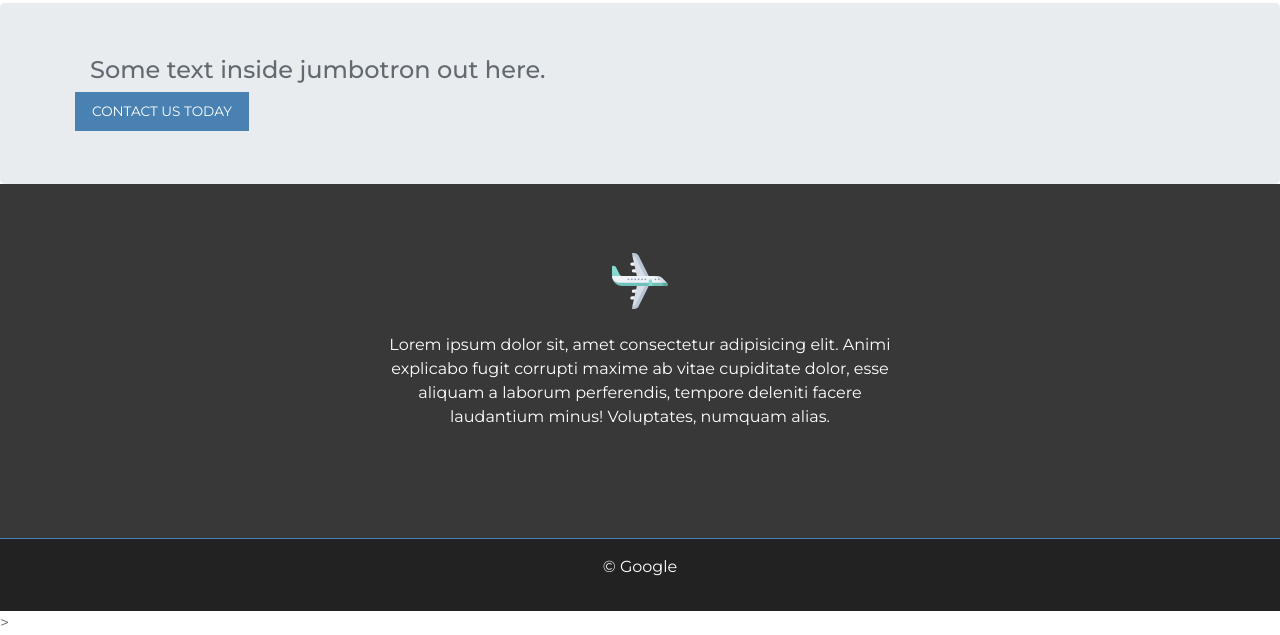
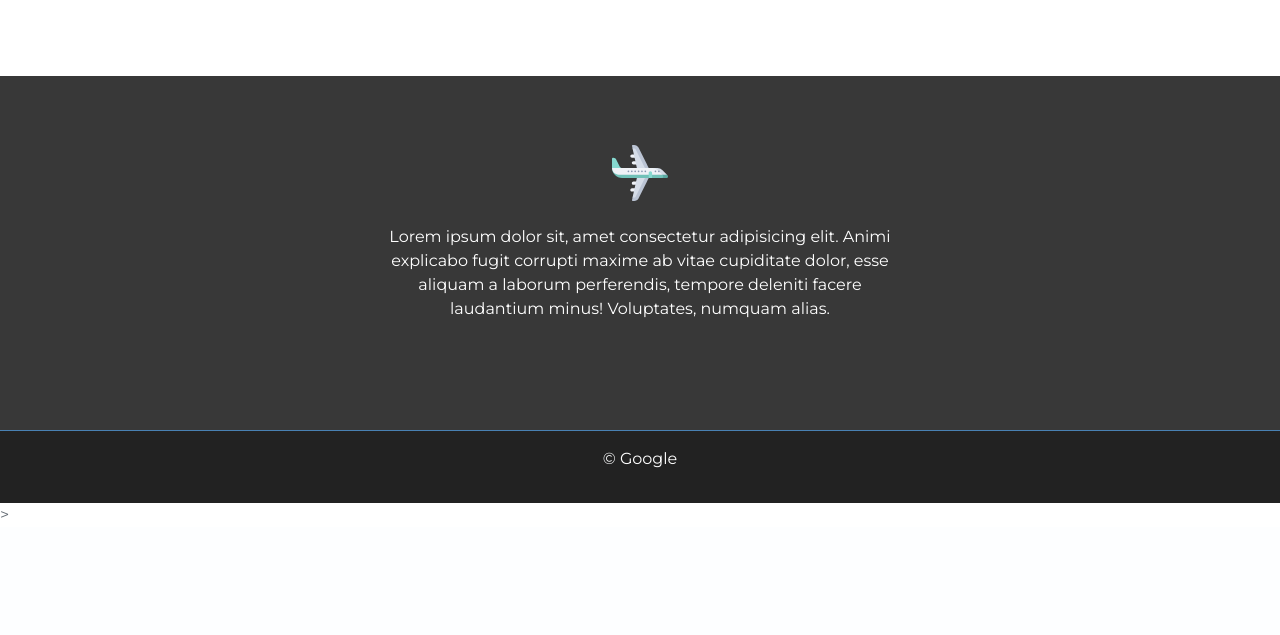
Before and after one commit to celikovicmarija/ITEHPrviDomaci, a PHP site: page / in a window 1280 px wide. Shown: the part 2735-3370 px from the top of the page. After the commit the page ends 3253 px from the top, so only its background shows below. Run offline with PHP 8.4, Linux system fonts and the light colour scheme; some libraries are stand-ins or nearby versions.

Commit message:
Deleting unnecessary files

```diff
--- a/css/style.css
+++ b/css/style.css
@@ -48,6 +48,10 @@ body {
     margin: 0 auto;
     width: 80%;
 }
+img.animated-gif{
+    width: 120px;
+    height: auto;
+  }
   /*============= CAROUSEL =============*/
 
   #carousel{
--- a/inc/container.php
+++ b/inc/container.php
@@ -13,7 +13,7 @@
     </div>
     <nav class="navbar bg-light navbar-light navbar-expand-lg">
         <div class="container">
-            <a href="index.html" class="navbar-brand">
+            <a href="index.php" class="navbar-brand">
 
                 <img src="img/airplane.svg" alt="Logo" title="Logo"></a>
                 <span class="align-baseline">Vagabond's map</span>
--- a/index.php
+++ b/index.php
@@ -84,22 +84,22 @@ include("inc/container.php");?>
         <div class="row my-5">
 
             <div class="col-md-4 my-4">
-                    <img src="img/1.jpg" alt="" class="w-100">
+                    <img src="https://media.giphy.com/media/1xmhGbhGxJV0suEo6r/giphy.gif" alt="" class="animated-gif w-100 pb-2">
                     <h4 class="my-4">Need to recharge?</h4>
                 <p>Lorem, ipsum dolor sit amet consectetur adipisicing elit. Eveniet tempora nisi repellendus cupiditate earum doloribus aliquam non voluptatibus asperiores iure ad explicabo incidunt et nihil, aperiam dolores soluta eos expedita.</p>
-                <a href="#" class="btn btn-outline-dark btn-md">Our story</a>
+                <a href="services.php" class="btn btn-outline-dark btn-md">We can help</a>
                 </div>
                 <div class="col-md-4 my-4">
-                    <img src="img/2.jpg" alt="" class="w-100">
+                    <img src="https://media.giphy.com/media/ejylYPBM6Y6Wzd7eK0/giphy.gif" alt="" class="animated-gif w-100 ">
                     <h4 class="my-4">Want to travel?</h4>
                 <p>Lorem, ipsum dolor sit amet consectetur adipisicing elit. Eveniet tempora nisi repellendus cupiditate earum doloribus aliquam non voluptatibus asperiores iure ad explicabo incidunt et nihil, aperiam dolores soluta eos expedita.</p>
-                <a href="#" class="btn btn-outline-dark btn-md">Our story</a>
+                <a href="services.php" class="btn btn-outline-dark btn-md">We can help</a>
                 </div>
                 <div class="col-md-4 my-4">
-                    <img src="img/3.jpg" alt="" class="w-100">
+                    <img src="https://media.giphy.com/media/3otWpATa1nw5U3UzQI/giphy.gif" alt="" class="animated-gif w-100">
                     <h4 class="my-4">Looking for an inspiration?</h4>
-                <p>Lorem, ipsum dolor sit amet consectetur adipisicing elit. Eveniet tempora nisi repellendus cupiditate earum doloribus aliquam non voluptatibus asperiores iure ad explicabo incidunt et nihil, aperiam dolores soluta eos expedita.</p>
-                <a href="#" class="btn btn-outline-dark btn-md">Our story</a>
+                <p>Lorem, ipsum dolor sit amet consectetur adipisicing elit. Eveniet tempora nisi repellendus cupiditate earum  voluptatibus asperiores et nihil, aperiam dolores soluta eos expedita.</p>
+                <a href="services.php" class="btn btn-outline-dark btn-md">We can help</a>
                 </div>
         </div>
     </div>
@@ -151,26 +151,12 @@ include("inc/container.php");?>
                     <h1 class="text-dark font-weight-bold mb-3">We've been expecting you</h1>
                     <p class="mb-4">Lorem ipsum dolor sit amet, consectetur adipisicing elit. Incidunt dolore repudiandae ut? Possimus esse amet officia ullam itaque? Labore voluptatum eum sequi ab numquam iusto odit nesciunt ducimus eveniet commodi!</p>
 
-<a href="#" class="btn btn-outline-dark btn-lg" target="_blank">The agency theme</a>
+<a href="services.php" class="btn btn-outline-dark btn-lg" target="_blank">Hello</a>
                 </div>
                 <div class="col-lg-8"><img src="https://media.giphy.com/media/gFKYJM8PDJ4zdGMyPg/giphy.gif" alt="" class="w-100"></div>
         </div>
     </div>
-    <!-- End Two Column Section -->
-    <!-- Start Jumbotron -->
-    <div class="jumbotron py-5 mb-0">
-        <div class="container">
-            <div class="row">
-                <div class="col-md-7 col-lg-8 col-xl-9 my-auto">
-                    <h4>Some text inside jumbotron out here.</h4>
-                </div>
-                <div class="col-md-5 col-lg-4 col-xl-3 pt-4 pt-md-0"></div>
-                <a href="#" class="btn btn-primary btn-lg"> Contact Us Today</a>
-            </div>
-        </div>
-    </div>
-    <!-- End Jumbotron -->
-    <!-- Start Footer -->
+
     <?php
 include "inc/footer.php"
 ?>
```
Also changed, not shown: services.php (+4 -4 lines), img/1.jpg (deleted), img/2.jpg (deleted), img/3.jpg (deleted).
